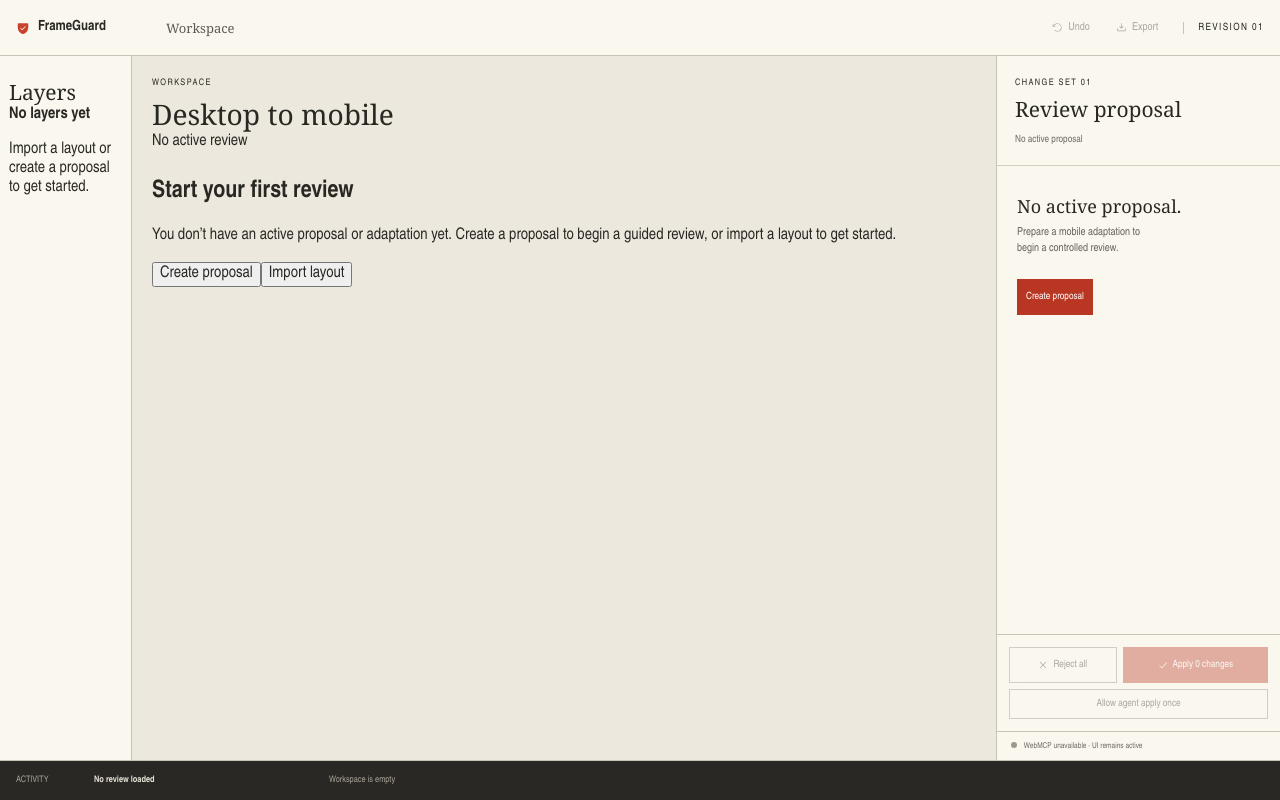
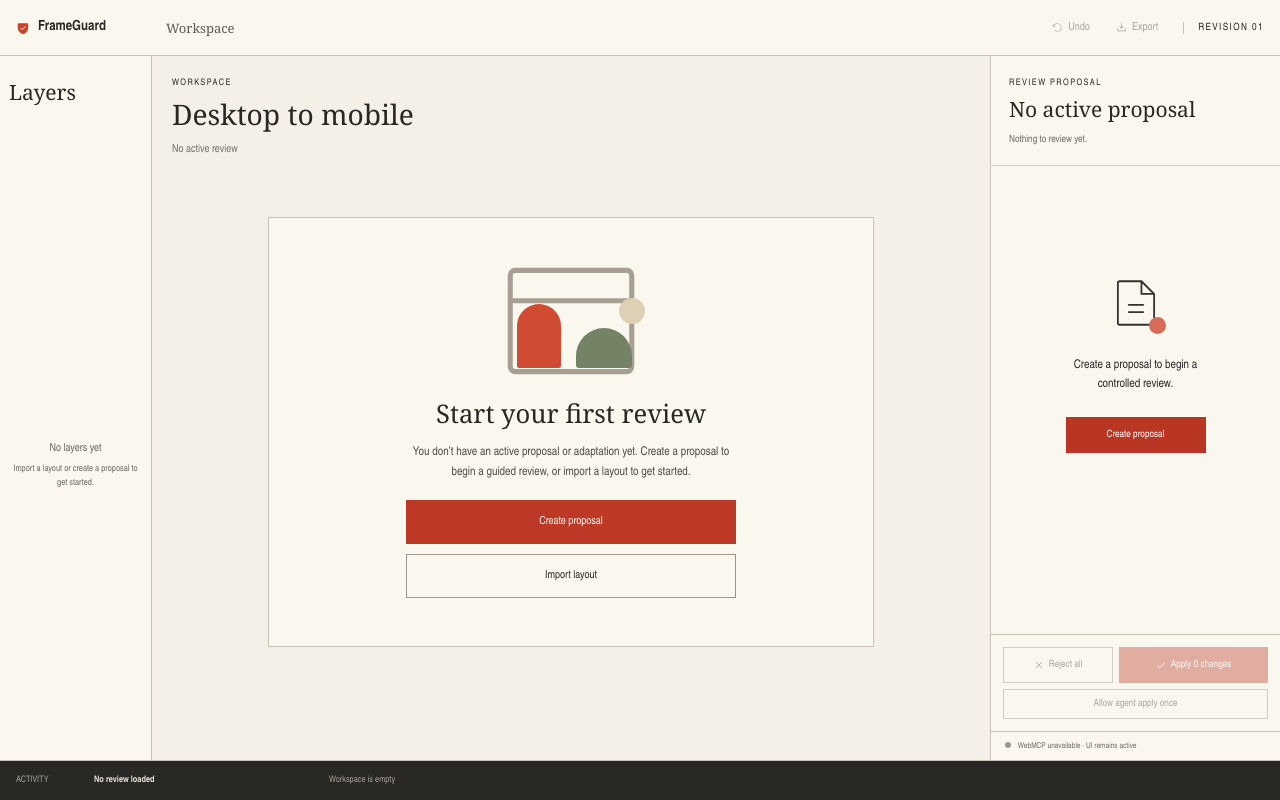
Before and after one commit to 488315/frameguard, a React (Vite) app: page / in a window 1280 px wide. Built offline with nearby package versions, Linux system fonts and the light colour scheme.

Commit message:
feat: render intentional empty workspace

```diff
--- a/src/app/App.tsx
+++ b/src/app/App.tsx
@@ -70,7 +70,9 @@ export function App({ store: suppliedStore }: { store?: AppStore }) {
     const file = event.currentTarget.files?.[0];
     event.currentTarget.value = "";
     if (!file) return;
-    run("Importing layout", async () => store.importLayout(await readFile(file)));
+    run("Importing layout", async () =>
+      store.importLayout(await readFile(file)),
+    );
   };
   return (
     <main aria-busy={busy}>
--- a/src/app/components.tsx
+++ b/src/app/components.tsx
@@ -1,8 +1,10 @@
 import {
   ArrowCounterClockwise,
   ArrowRight,
+  Browser,
   Check,
   DownloadSimple,
+  FileText,
   LockKey,
   MagnifyingGlassMinus,
   MagnifyingGlassPlus,
@@ -75,7 +77,8 @@ export function LayerRail({
         </div>
       ) : (
         <ul className="layer-list">
-          {Object.entries(state.document.elements).map(([rawId, item], index) => {
+          {Object.entries(state.document.elements).map(
+            ([rawId, item], index) => {
               const id = rawId as ElementId;
               const isAffected = affected.has(id);
               const selected = state.selectedLayer === id;
@@ -107,7 +110,8 @@ export function LayerRail({
                   </button>
                 </li>
               );
-          })}
+            },
+          )}
         </ul>
       )}
     </aside>
@@ -222,11 +226,19 @@ export function ReviewWorkspace({
           </div>
         </div>
         <div className="workspace-empty-card">
+          <div className="empty-illustration" aria-hidden="true">
+            <Browser weight="thin" />
+            <span className="form-tall" />
+            <span className="form-low" />
+            <span className="form-round" />
+          </div>
           <h2>Start your first review</h2>
           <p>
             You don’t have an active proposal or adaptation yet. Create a
-            proposal to begin a guided review, or import a layout to get started.
+            proposal to begin a guided review, or import a layout to get
+            started.
           </p>
+          <div className="workspace-empty-actions">
             <button
               disabled={busy}
               onClick={() =>
@@ -240,6 +252,7 @@ export function ReviewWorkspace({
             <button disabled={busy} onClick={openImport}>
               Import layout
             </button>
+          </div>
         </div>
       </section>
     );
@@ -318,20 +331,26 @@ export function ProposalInspector({
       (change) => change.applicable && change.approved,
     ).length ?? 0;
   return (
-    <aside className="review" aria-label="Proposal inspector">
+    <aside
+      className={`review ${!state.proposal ? "empty-workspace-review" : ""}`}
+      aria-label="Proposal inspector"
+    >
       <div className="review-head">
-        <p>CHANGE SET 01</p>
-        <h1>{state.proposal ? "Mobile adaptation" : "Review proposal"}</h1>
+        <p>{state.proposal ? "CHANGE SET 01" : "REVIEW PROPOSAL"}</p>
+        <h1>{state.proposal ? "Mobile adaptation" : "No active proposal"}</h1>
         <span>
           {state.proposal
             ? `${state.proposal.changes.length} proposed changes`
-            : "No active proposal"}
+            : "Nothing to review yet."}
         </span>
       </div>
       {!state.proposal ? (
         <div className="empty">
-          <p>No active proposal.</p>
-          <span>Prepare a mobile adaptation to begin a controlled review.</span>
+          <div className="proposal-empty-icon" aria-hidden="true">
+            <FileText weight="thin" />
+            <i />
+          </div>
+          <p>Create a proposal to begin a controlled review.</p>
           <button
             disabled={busy}
             onClick={() =>
@@ -365,8 +384,8 @@ export function ProposalInspector({
                   <small>{change.description}</small>
                   <em>
                     {state.document?.elements[change.target].label ??
-                      change.target} ·{" "}
-                    {change.kind}
+                      change.target}{" "}
+                    · {change.kind}
                   </em>
                 </span>
                 <span
--- a/src/app/styles.css
+++ b/src/app/styles.css
@@ -94,9 +94,9 @@ input:focus-visible {
 }
 .workspace {
   display: grid;
-  grid-template-columns: 142px minmax(0, 1fr) 304px;
+  grid-template-columns: 172px minmax(0, 1fr) 310px;
   height: calc(100dvh - 96px);
-  min-height: 620px;
+  min-height: 0;
 }
 .layers,
 .review {
@@ -113,6 +113,23 @@ input:focus-visible {
     500 21px Georgia,
     serif;
   margin: 0;
+}
+.layers-empty {
+  margin: clamp(150px, 42vh, 390px) auto 0;
+  max-width: 126px;
+  text-align: center;
+  color: #6b665e;
+}
+.layers-empty b {
+  display: block;
+  margin-bottom: 8px;
+  font-size: 11px;
+  font-weight: 500;
+}
+.layers-empty p {
+  margin: 0;
+  font-size: 9px;
+  line-height: 1.55;
 }
 .layer-list {
   list-style: none;
@@ -190,6 +207,12 @@ input:focus-visible {
     serif;
   margin: 0;
 }
+.stage-heading div > span {
+  display: block;
+  margin-top: 10px;
+  color: #777168;
+  font-size: 11px;
+}
 .stage-heading > p {
   font:
     500 13px Georgia,
@@ -203,6 +226,102 @@ input:focus-visible {
   border: 1px solid #c9c3b7;
   margin-bottom: 10px;
   background: #f4f0e7;
+}
+.empty-stage {
+  background: #f4f0e7;
+}
+.empty-stage .stage-heading {
+  margin-bottom: 0;
+}
+.workspace-empty-card {
+  width: min(665px, 76%);
+  min-height: min(510px, calc(100% - 104px));
+  margin: auto;
+  padding: clamp(30px, 4.5vh, 54px) clamp(40px, 5vw, 74px);
+  border: 1px solid #c8c1b5;
+  background: #faf7ef;
+  display: flex;
+  flex-direction: column;
+  align-items: center;
+  justify-content: center;
+  text-align: center;
+  transform: translateY(-30px);
+}
+.empty-illustration {
+  position: relative;
+  width: 246px;
+  height: 150px;
+  margin-bottom: 20px;
+  color: #a79f91;
+}
+.empty-illustration > svg {
+  position: absolute;
+  top: -35px;
+  left: -20px;
+  width: 286px;
+  height: 210px;
+  stroke-width: 0.7;
+}
+.empty-illustration span {
+  position: absolute;
+  display: block;
+}
+.empty-illustration .form-tall {
+  left: 52px;
+  bottom: 18px;
+  width: 58px;
+  height: 84px;
+  border-radius: 30px 30px 3px 3px;
+  background: #d14a32;
+}
+.empty-illustration .form-low {
+  left: 129px;
+  bottom: 18px;
+  width: 74px;
+  height: 52px;
+  border-radius: 35px 35px 3px 3px;
+  background: #748365;
+}
+.empty-illustration .form-round {
+  top: 41px;
+  right: 27px;
+  width: 34px;
+  height: 34px;
+  border-radius: 50%;
+  background: #ded0b4;
+}
+.workspace-empty-card h2 {
+  margin: 0;
+  font:
+    500 clamp(25px, 2vw, 32px) Georgia,
+    serif;
+}
+.workspace-empty-card > p {
+  max-width: 58ch;
+  margin: 18px 0 24px;
+  color: #504c45;
+  font-size: 12px;
+  line-height: 1.6;
+}
+.workspace-empty-actions {
+  width: min(100%, 330px);
+  display: grid;
+  gap: 10px;
+}
+.workspace-empty-actions button {
+  min-height: 44px;
+  border: 1px solid #9c958a;
+  background: transparent;
+  font-size: 11px;
+}
+.workspace-empty-actions button:first-child {
+  border-color: #bd3925;
+  background: #bd3925;
+  color: #fffdf7;
+}
+.workspace-empty-actions button:hover:not(:disabled),
+.empty button:hover:not(:disabled) {
+  border-color: #292824;
 }
 .viewport-tools button {
   min-width: 32px;
@@ -450,22 +569,42 @@ input:focus-visible {
   padding: 28px 20px;
   display: flex;
   flex-direction: column;
-  align-items: flex-start;
+  align-items: center;
+  justify-content: center;
+  text-align: center;
 }
 .empty p {
-  font:
-    500 18px Georgia,
-    serif;
-  margin: 0 0 7px;
+  max-width: 24ch;
+  font-size: 12px;
+  line-height: 1.55;
+  margin: 20px 0 0;
 }
-.empty > span {
-  font-size: 11px;
-  line-height: 1.45;
-  color: #676159;
-  max-width: 27ch;
+.proposal-empty-icon {
+  position: relative;
+  width: 58px;
+  height: 66px;
+  color: #34322d;
+}
+.proposal-empty-icon svg {
+  width: 58px;
+  height: 66px;
+}
+.proposal-empty-icon i {
+  position: absolute;
+  right: -1px;
+  bottom: 2px;
+  width: 17px;
+  height: 17px;
+  border-radius: 50%;
+  background: #d56b58;
 }
 .empty button {
-  margin-top: 22px;
+  min-width: 140px;
+  margin-top: 24px;
+}
+.empty-workspace-review .empty {
+  justify-content: flex-start;
+  padding-top: clamp(96px, 13vh, 124px);
 }
 .change-list {
   flex: 1;
@@ -649,7 +788,7 @@ input:focus-visible {
 }
 @media (max-width: 1450px) {
   .workspace {
-    grid-template-columns: 132px minmax(0, 1fr) 284px;
+    grid-template-columns: 152px minmax(0, 1fr) 290px;
   }
   .stage {
     padding-inline: 20px;
@@ -657,6 +796,45 @@ input:focus-visible {
   .canvases {
     grid-template-columns: minmax(430px, 2.6fr) minmax(180px, 1fr);
     gap: 18px;
+  }
+}
+@media (max-height: 820px) {
+  .workspace-empty-card {
+    min-height: 430px;
+    padding-block: 24px;
+    transform: translateY(-14px);
+  }
+  .empty-illustration {
+    width: 190px;
+    height: 116px;
+    margin-bottom: 14px;
+  }
+  .empty-illustration > svg {
+    top: -26px;
+    left: -16px;
+    width: 222px;
+    height: 162px;
+  }
+  .empty-illustration .form-tall {
+    left: 41px;
+    bottom: 14px;
+    width: 44px;
+    height: 64px;
+  }
+  .empty-illustration .form-low {
+    left: 100px;
+    bottom: 14px;
+    width: 56px;
+    height: 40px;
+  }
+  .empty-illustration .form-round {
+    top: 32px;
+    right: 21px;
+    width: 26px;
+    height: 26px;
+  }
+  .workspace-empty-card > p {
+    margin-block: 12px 18px;
   }
 }
 @media (max-width: 1120px) {
@@ -670,6 +848,9 @@ input:focus-visible {
     min-height: 420px;
     border-left: 0;
     border-top: 1px solid #c9c3b7;
+  }
+  .workspace-empty-card {
+    width: min(680px, 88%);
   }
   .change-list {
     overflow: visible;
--- a/src/editor/document.ts
+++ b/src/editor/document.ts
@@ -131,10 +131,7 @@ export function parseImportedDocument(source: string): EditorDocument {
     }
   }
   const document = parsed as unknown as EditorDocument;
-  if (
-    !document.elements.logo.protected ||
-    !document.elements.legal.protected
-  ) {
+  if (!document.elements.logo.protected || !document.elements.legal.protected) {
     throw new Error("Logo and Legal must remain protected");
   }
   return cloneDocument(document);
```
Also changed, not shown: 1 other file (tests, documents, lock files or other folders). Lines whose indentation alone changed are shown as unchanged.
